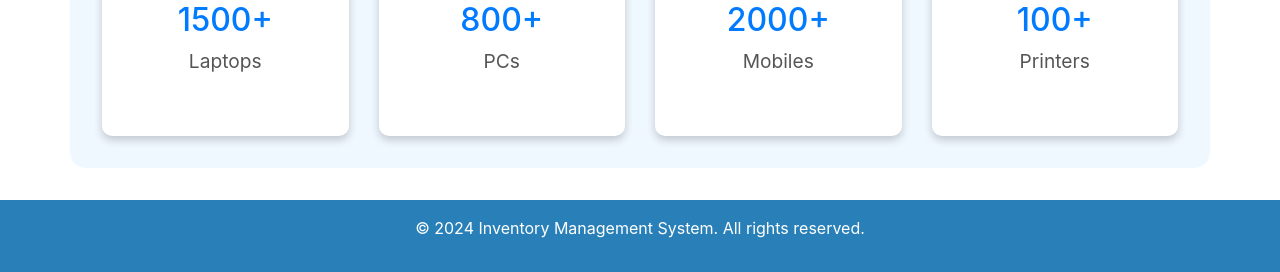
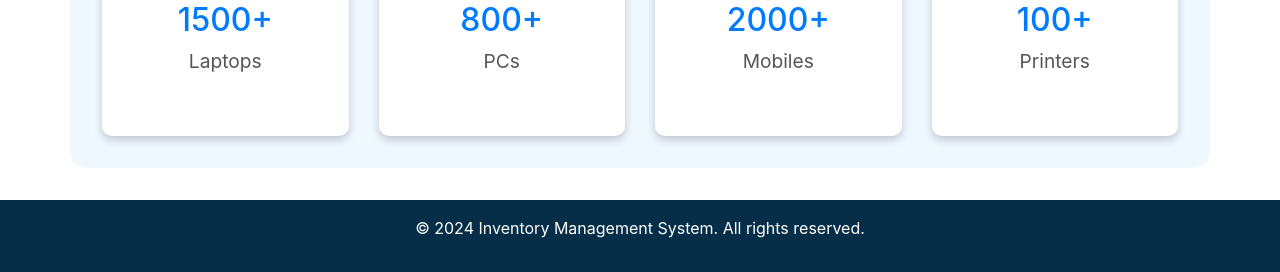
Before and after one commit to ChathurK/Web-dev-proj, a PHP site: page / in a window 1280 px wide. Shown: the part 1107-1379 px from the top of the page. Run offline with PHP 8.4, Linux system fonts and the light colour scheme; some libraries are stand-ins or nearby versions.

Commit message:
footer color change

```diff
--- a/css/home.css
+++ b/css/home.css
@@ -142,7 +142,7 @@ html {
 }
 
 .footer {
-    background-color: rgba(41, 128, 185, 1.0)!important; /* Dark blue color, same as header */
+    background-color: #062e48 !important; /* Dark blue color, same as header */
     color: #fff; /* White text color */
     padding: 1rem 0;
     text-align: center;
```
